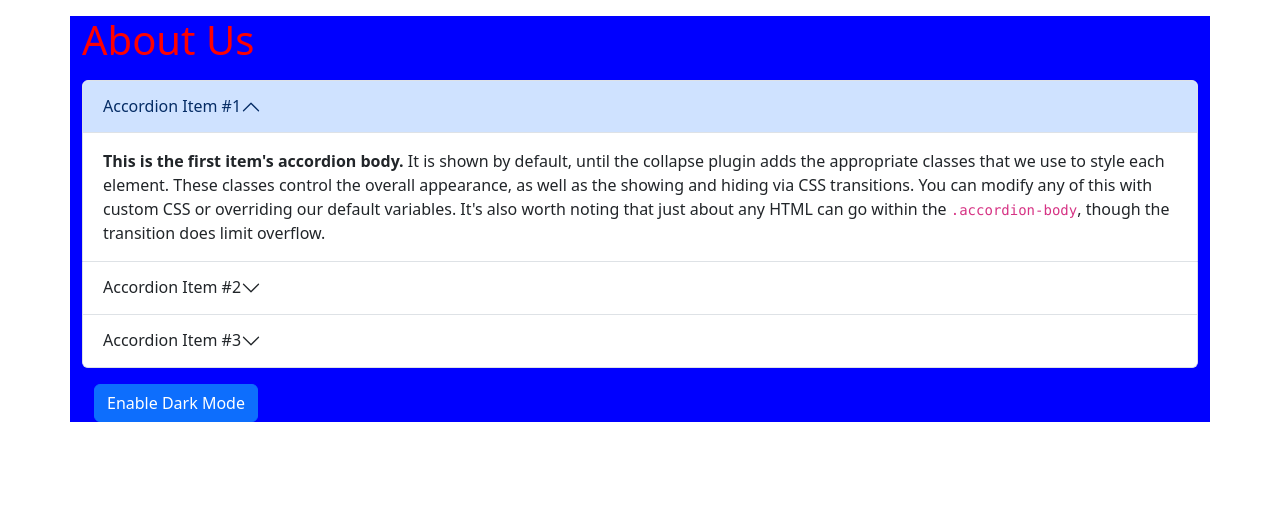
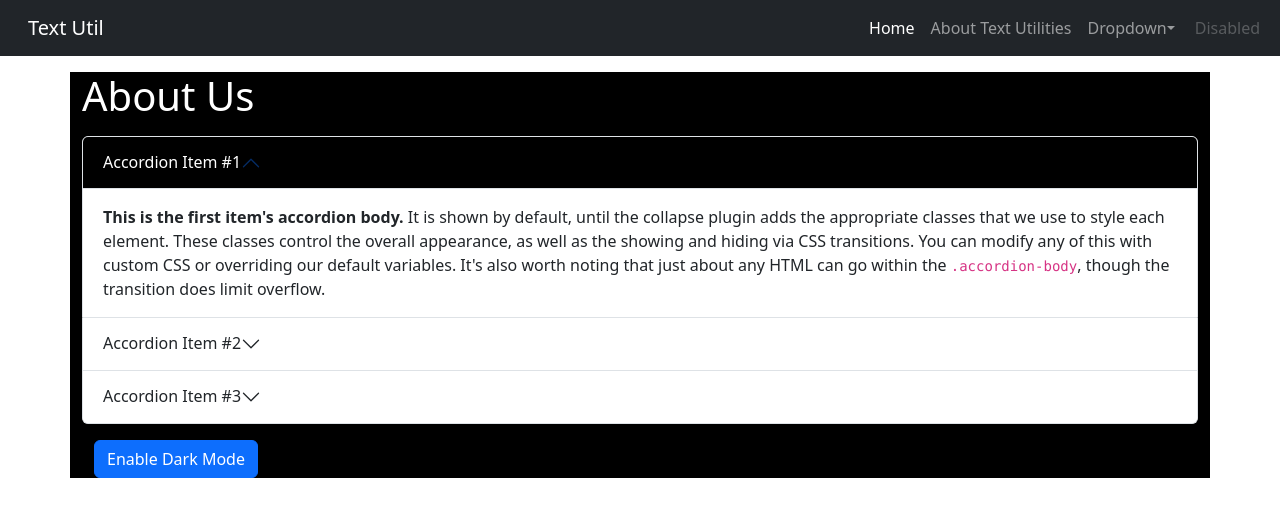
Before and after one commit to kwrdivyaraj100/textutils_react, a React (Create React App) app: page / in a window 1280 px wide. Shown: the top 516 px of the page. Built offline with nearby package versions, Linux system fonts and the light colour scheme.

Commit message:
Adding myStyle to Accordion Buttons

```diff
--- a/src/App.jsx
+++ b/src/App.jsx
@@ -5,9 +5,9 @@ import TextForm from "./components/TextForm";
 function App() {
   return (
     <>
-     {/* <Navbar title = "Text Util" about = "About Text Utilities" />/
-    <div className="container">
-      <TextForm heading="Enter the text to analyze"/> */}
+     <Navbar title = "Text Util" about = "About Text Utilities" />
+    {/* <div className="container"> */}
+      {/* <TextForm heading="Enter the text to analyze"/> */}
       <About/>
     {/* </div> */}
     </>
--- a/src/components/About.jsx
+++ b/src/components/About.jsx
@@ -3,8 +3,8 @@ import React from 'react';
 function About() {
 
     let myStyle = {
-        color: 'red',
-        backgroundColor: 'blue'
+        color: 'white',
+        backgroundColor: 'black'
     }
     return (
         <div className='container' style={myStyle}>
@@ -12,7 +12,7 @@ function About() {
             <div class="accordion" id="accordionExample">
                 <div class="accordion-item">
                     <h2 class="accordion-header">
-                        <button class="accordion-button" type="button" data-bs-toggle="collapse" data-bs-target="#collapseOne" aria-expanded="true" aria-controls="collapseOne">
+                        <button class="accordion-button" style={myStyle} type="button" data-bs-toggle="collapse" data-bs-target="#collapseOne" aria-expanded="true" aria-controls="collapseOne">
                             Accordion Item #1
                         </button>
                     </h2>
```
